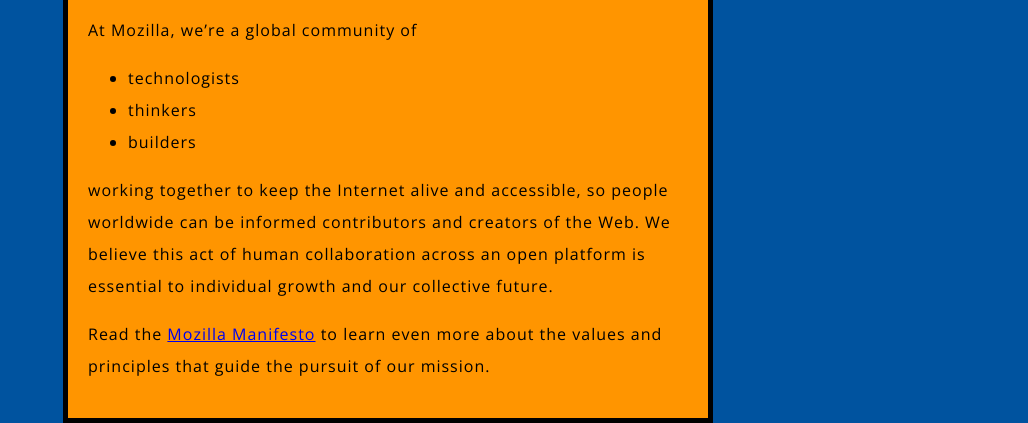
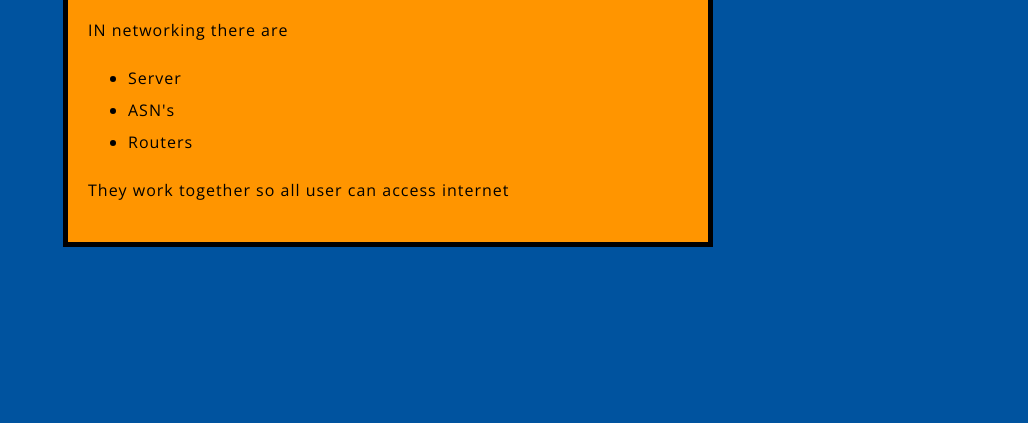
Before and after one commit to kalinu-pmd/web, a plain HTML site: page index.html in a window 1280 px wide. Shown: the part 1209-1632 px from the top of the page, without its empty margins (252-1280 px from the left). After the commit the page ends 1456 px from the top, so only its background shows below. Drawn offline with nearby package versions, Linux system fonts and the light colour scheme.

Commit message:
Update index.html

```diff
--- a/index.html
+++ b/index.html
@@ -7,19 +7,18 @@
     <link href="styles/style.css" rel="stylesheet" type="text/css">
   </head>
   <body>
-    <h1>Mozilla is cool</h1>
+    <h1>Networking is cool</h1>
     <img src="images/pxfuel.jpg" alt="The Firefox logo: a flaming fox surrounding the Earth.">
 
-    <p>At Mozilla, we’re a global community of</p>
+    <p>IN networking there are</p>
 
     <ul> <!-- changed to list in the tutorial -->
-      <li>technologists</li>
-      <li>thinkers</li>
-      <li>builders</li>
+      <li>Server</li>
+      <li>ASN's</li>
+      <li>Routers</li>
     </ul>
 
-    <p>working together to keep the Internet alive and accessible, so people worldwide can be informed contributors and creators of the Web. We believe this act of human collaboration across an open platform is essential to individual growth and our collective future.</p>
+    <p>They work together so all user can access internet</p>
 
-    <p>Read the <a href="https://www.mozilla.org/en-US/about/manifesto/">Mozilla Manifesto</a> to learn even more about the values and principles that guide the pursuit of our mission.</p>
   </body>
 </html>
```
